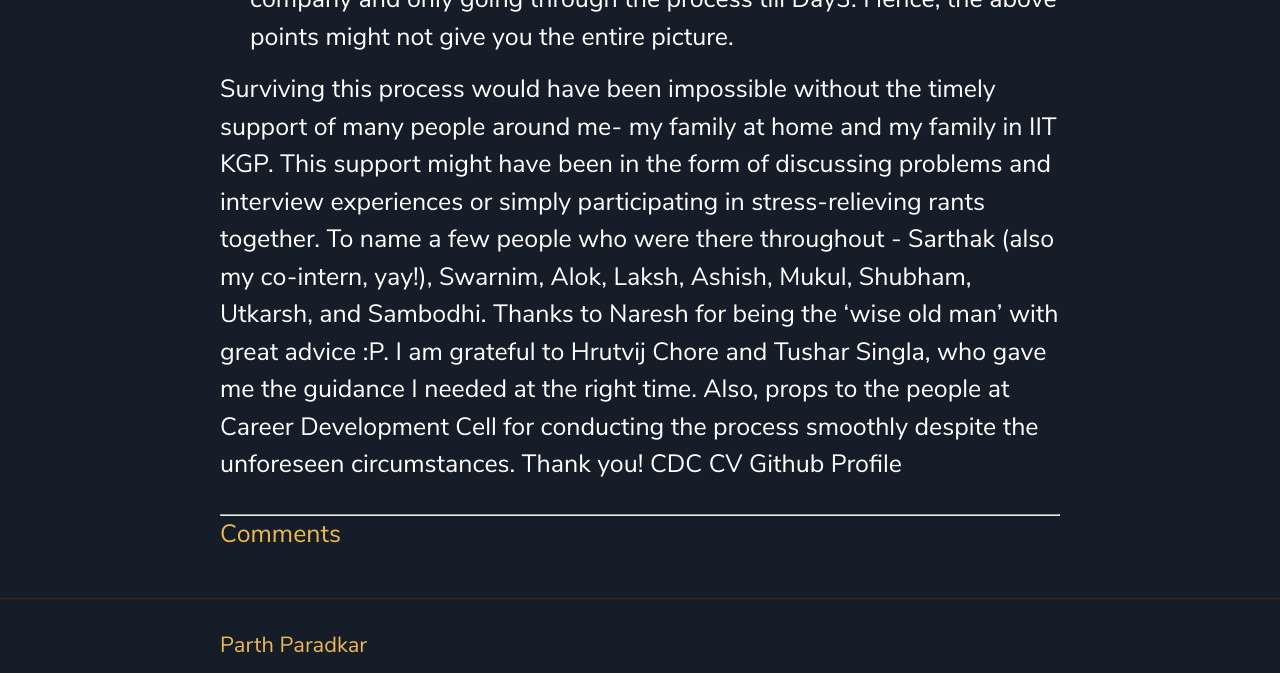
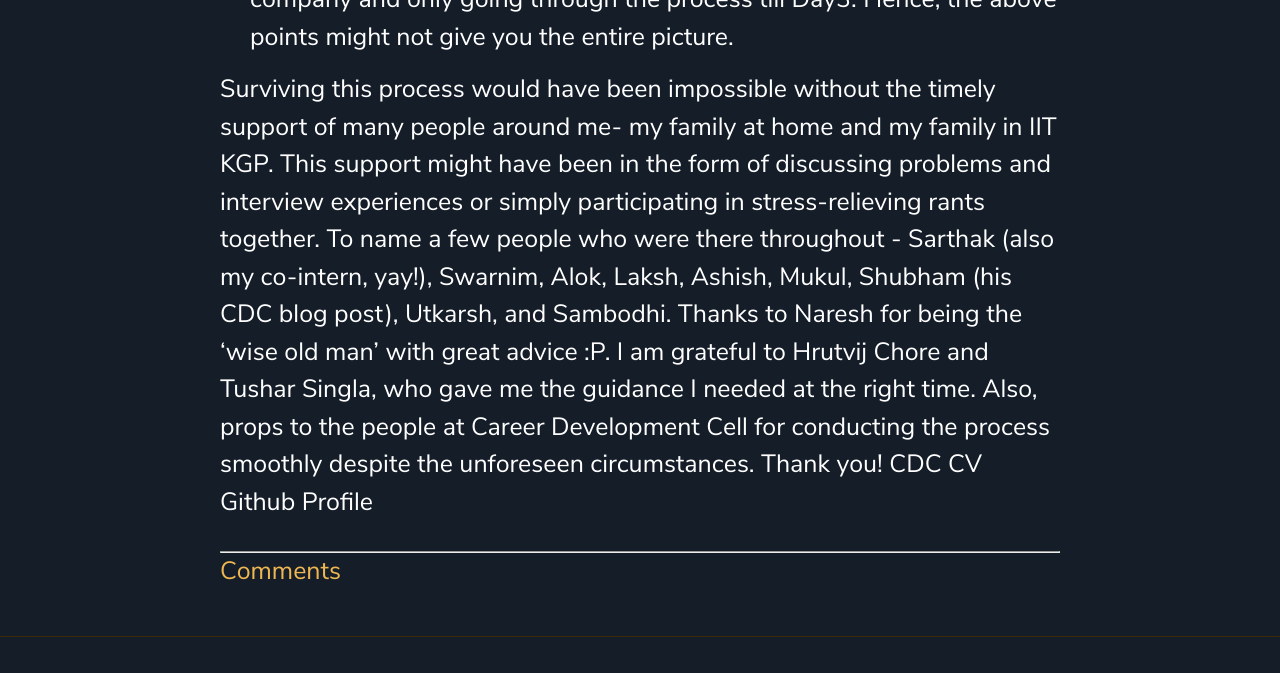
Before and after one commit to thescriptninja/thescriptninja.github.io, a Jekyll site: the page built from _posts/2020-11-30-CDC-Internship-Process-2020-Cisco.md, in a window 1280 px wide and 900 px high, scrolled down 6276 px, cut to the strip 0-673 px from the top of the window. Built offline with Jekyll 4.4.1, drawn with Linux system fonts in a browser that asks for light colours.

Commit message:
Update 2020-11-30-CDC-Internship-Process-2020-Cisco.md

```diff
--- a/_posts/2020-11-30-CDC-Internship-Process-2020-Cisco.md
+++ b/_posts/2020-11-30-CDC-Internship-Process-2020-Cisco.md
@@ -67,7 +67,7 @@ Looking back on that entire ordeal 2 months later, it seems rather foolish that
 6. DSA is not the scary thing that people perceive it to be. It is very much achievable through regular and systematic practice.
 Reiterating what I said in the disclaimer, I learned this while being shortlisted for a single company and only going through the process till Day3. Hence, the above points might not give you the entire picture.
 
-Surviving this process would have been impossible without the timely support of many people around me- my family at home and my family in IIT KGP. This support might have been in the form of discussing problems and interview experiences or simply participating in stress-relieving rants together. To name a few people who were there throughout - [Sarthak](https://www.facebook.com/sarthakjohnson.prasad) (also my co-intern, yay!), [Swarnim](https://www.facebook.com/SwarnimRaj.0707), [Alok](https://www.facebook.com/profile.php?id=100027653955729), [Laksh](https://www.facebook.com/laksh.doshi.007), [Ashish](https://www.facebook.com/ashish.gokarnkar), [Mukul](https://www.facebook.com/mukul.amehta), [Shubham](https://www.facebook.com/grapheo12), [Utkarsh](https://www.facebook.com/utkarsh.agrawal.24), and [Sambodhi](https://www.facebook.com/sambodhi.pawar.9638). Thanks to [Naresh](https://github.com/ghostwriternr) for being the ‘wise old man’ with great advice :P. I am grateful to [Hrutvij Chore](https://www.facebook.com/hrutvij322000) and [Tushar Singla](https://www.facebook.com/Singla.Tushar1), who gave me the guidance I needed at the right time. Also, props to the people at Career Development Cell for conducting the process smoothly despite the unforeseen circumstances.
+Surviving this process would have been impossible without the timely support of many people around me- my family at home and my family in IIT KGP. This support might have been in the form of discussing problems and interview experiences or simply participating in stress-relieving rants together. To name a few people who were there throughout - [Sarthak](https://www.facebook.com/sarthakjohnson.prasad) (also my co-intern, yay!), [Swarnim](https://www.facebook.com/SwarnimRaj.0707), [Alok](https://www.facebook.com/profile.php?id=100027653955729), [Laksh](https://www.facebook.com/laksh.doshi.007), [Ashish](https://www.facebook.com/ashish.gokarnkar), [Mukul](https://www.facebook.com/mukul.amehta), [Shubham](https://www.facebook.com/grapheo12) ([his CDC blog post](https://grapheo12.github.io/blog/tech/cdc-intern/)), [Utkarsh](https://www.facebook.com/utkarsh.agrawal.24), and [Sambodhi](https://www.facebook.com/sambodhi.pawar.9638). Thanks to [Naresh](https://github.com/ghostwriternr) for being the ‘wise old man’ with great advice :P. I am grateful to [Hrutvij Chore](https://www.facebook.com/hrutvij322000) and [Tushar Singla](https://www.facebook.com/Singla.Tushar1), who gave me the guidance I needed at the right time. Also, props to the people at Career Development Cell for conducting the process smoothly despite the unforeseen circumstances.
 Thank you!
 [CDC CV](https://drive.google.com/file/d/1A04tlYh30YySr6FV7ZU2Ic_UKEzKHXpu/view?usp=sharing)
 [Github Profile](https://github.com/thescriptninja)
```
Also changed, not shown: other parts of _posts/2020-11-30-CDC-Internship-Process-2020-Cisco.md (+1 -1 lines).
